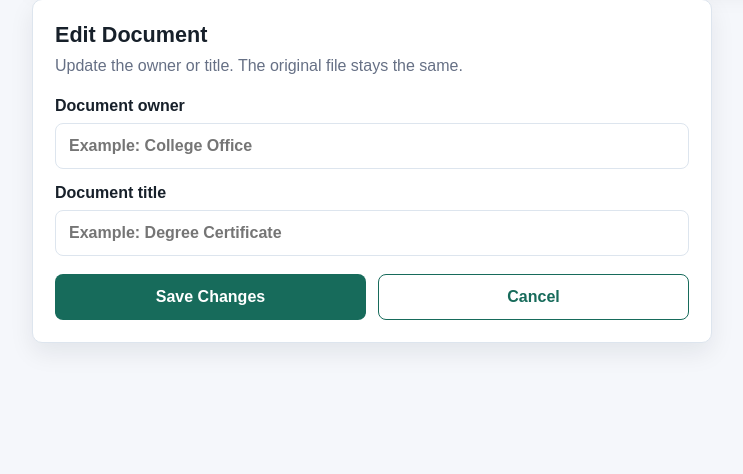
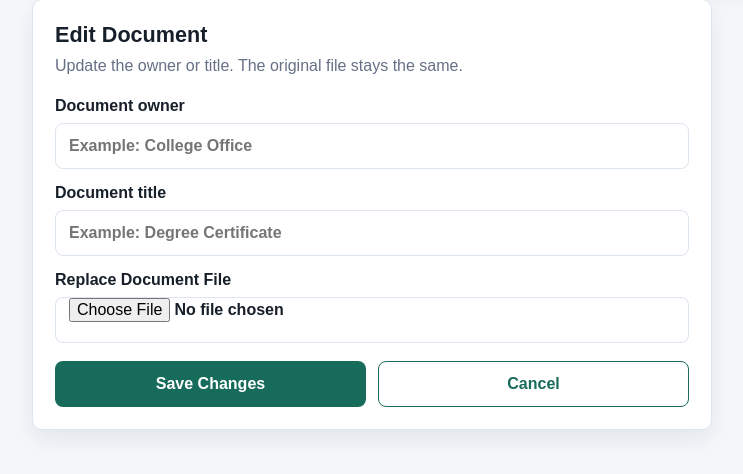
Before and after one commit to harshvishwakarma-05/document-authorization-system, a Django app: template templates/documents/edit_document.html in a window 1280 px wide. Shown: the part 195-669 px from the top of the page, without its empty margins (68-811 px from the left). Run offline with Django 5.2, Linux system fonts and the light colour scheme; the template is opened without the code that fills it: values that come from a table or form of the project are taken from there, others are empty.

Commit message:
Added document file update support

```diff
--- a/documents/forms.py
+++ b/documents/forms.py
@@ -90,7 +90,7 @@ class DocumentEditForm(forms.ModelForm):
         super().__init__(*args, **kwargs)
         self.fields["owner"].widget.attrs.update({"placeholder": "Example: College Office"})
         self.fields["title"].widget.attrs.update({"placeholder": "Example: Degree Certificate"})
-
+        fields = ["owner", "title", "document_file"]
 
 def validate_safe_document(uploaded_file):
     extension = Path(uploaded_file.name).suffix.lower()
--- a/templates/documents/edit_document.html
+++ b/templates/documents/edit_document.html
@@ -24,6 +24,10 @@
       {{ form.title }}
       {{ form.title.errors }}
     </label>
+    <label class="field">
+    <span>Replace Document File</span>
+    <input type="file" name="document_file">
+</label>
 <div class="button-row">
 
 <button type="submit" class="button-link">
```
